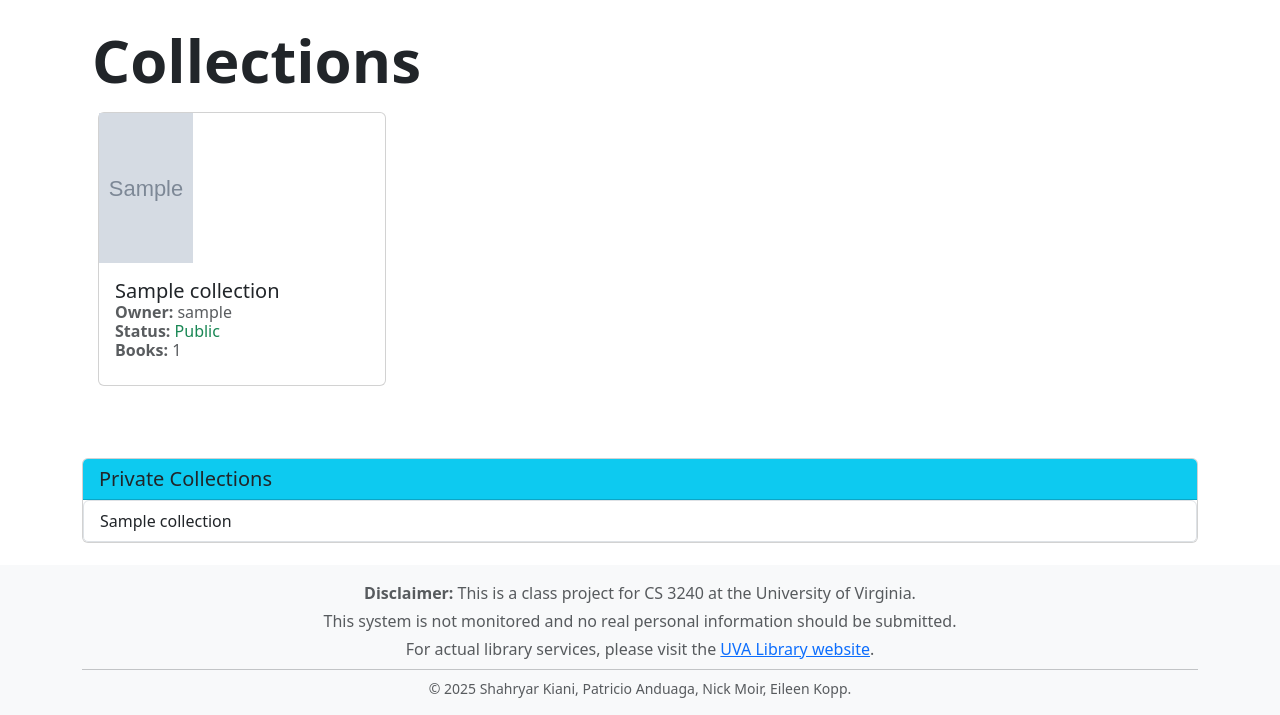
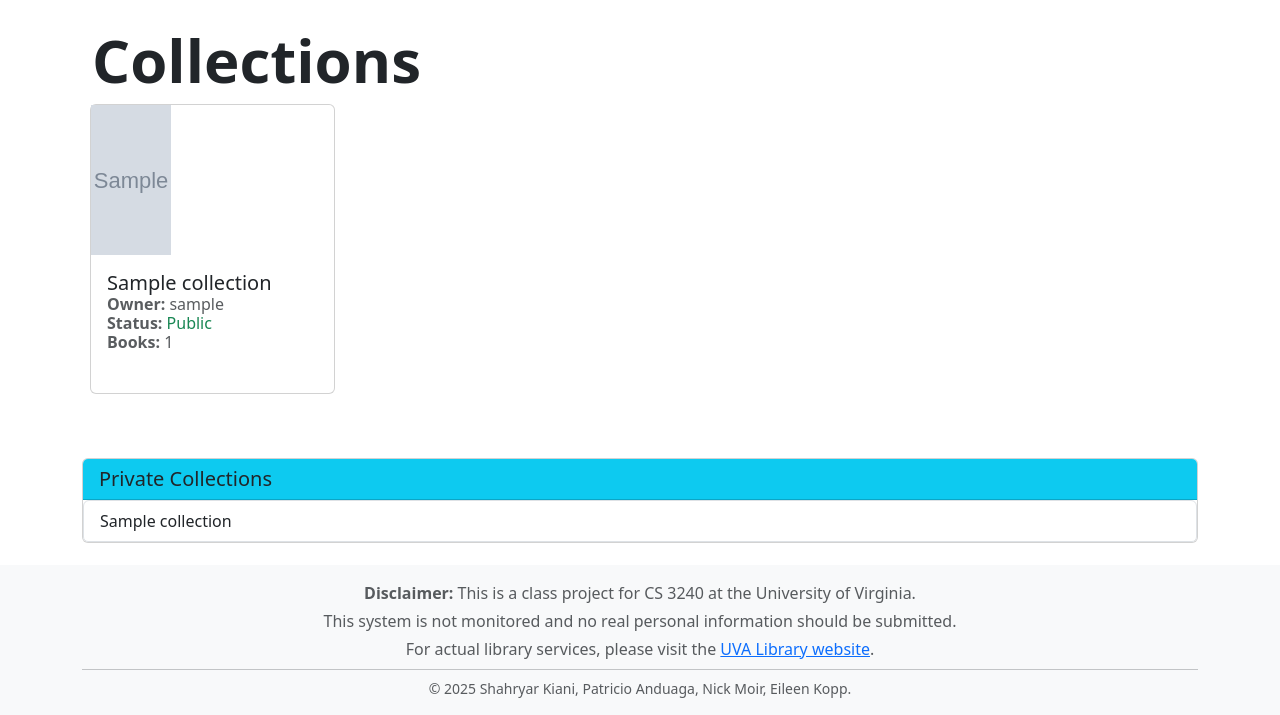
Before and after one commit to PatricioA-2004/Library-Website, a Django app: template lending/templates/lending/collection_list.html in a window 1280 px wide. Shown: the part 85-800 px from the top of the page. Run offline with Django 3.2, Linux system fonts and the light colour scheme; the template is opened without the code that fills it: most values are stand-ins (such as "Sample title", 1, 10 or a date in 2020); grey boxes marked "Sample" are stand-in pictures; some libraries are stand-ins or nearby versions.

Commit message:
Collection cards adjust to screen (could still use some work)

```diff
--- a/lending/templates/lending/collection_list.html
+++ b/lending/templates/lending/collection_list.html
@@ -10,9 +10,9 @@
             <h2 class="mb-0" style="font-weight: bold; font-size: 60px;">Collections</h2>
         </div>
         <!--Create Collection Button-->
-        <div class="ms-auto">
+        <div>
             {% if not request.user.is_anonymous %}
-            <a href="{% url 'lending:create_collection' %}" class="btn btn-primary mt-4">
+            <a href="{% url 'lending:create_collection' %}" class="btn btn-primary mt-4" style="font-size: clamp(0.5rem, 3vw, 1rem);">
                 Create New Collection
             </a>
             {% endif %}
@@ -21,10 +21,10 @@
 
     <div class="row">
         {% for collection in collections %}
-        <div class="col-3 mb-2">
+        <div class="col-12 col-sm-6 col-md-4 col-lg-3 mb-3 mb-sm-4">
             <!--Card Info-->
             <a href="{% url 'lending:collection_detail' collection.id %}" class="text-decoration-none">
-                <div class="card m-3 border-1 position-relative" style="width: 18rem; max-height: 310px;">
+                <div class="card h-100 m-2 border-1 position-relative" style="max-width: 300px;">
                     <!--Book Covers-->
                     <div class="d-flex">
                         {% for book in collection.books.all|slice:"3" %}
```
